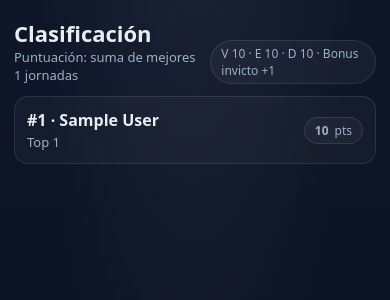
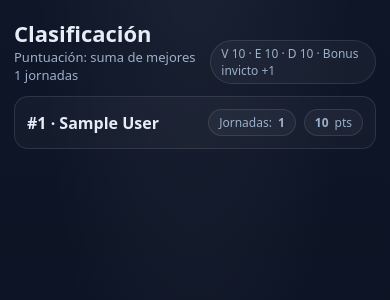
Before and after one commit to Chgaro/nikochan-rift, a Django app: page /season/1/ in a window 390 px wide. Shown: the part 179-479 px from the top of the page. Run offline with Django 5.2, Linux system fonts and the light colour scheme; tables that the repository leaves empty hold one stand-in row (values such as "Sample post"); parts of the project's set-up code (start-up, migrations or seed data) failed here and were passed over.

Commit message:
Updated mobile view

```diff
--- a/league/templates/league/season_standings.html
+++ b/league/templates/league/season_standings.html
@@ -17,9 +17,12 @@
         <div class="item-top">
           <div>
             <div class="item-title">#{{ forloop.counter }} · {{ s.player.display_name }}</div>
-            <div class="item-sub">Top {{ season.top_matchdays_limit }}</div>
           </div>
-          <span class="badge"><strong>{{ s.total_points }}</strong> pts</span>
+
+          <div style="display:flex; gap:8px; align-items:center;">
+            <span class="badge">Jornadas: <strong>{{ s.played }}</strong></span>
+            <span class="badge"><strong>{{ s.total_points }}</strong> pts</span>
+          </div>
         </div>
       </div>
     {% empty %}
@@ -47,7 +50,7 @@
             <td class="t-right"><strong>{{ s.total_points }}</strong></td>
           </tr>
         {% empty %}
-          <tr><td colspan="3" class="muted">Aún no hay datos.</td></tr>
+          <tr><td colspan="4" class="muted">Aún no hay datos.</td></tr>
         {% endfor %}
       </tbody>
     </table>
```
